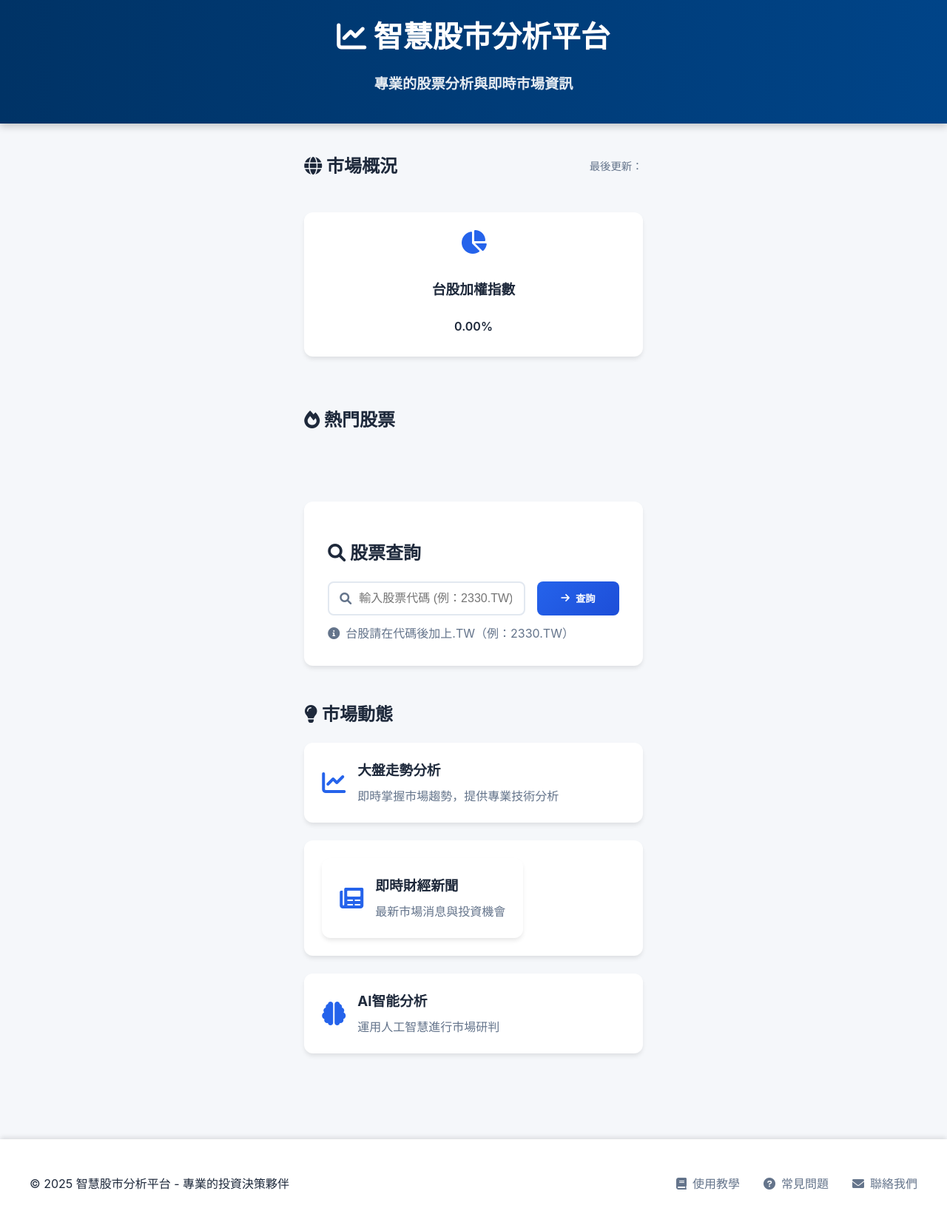
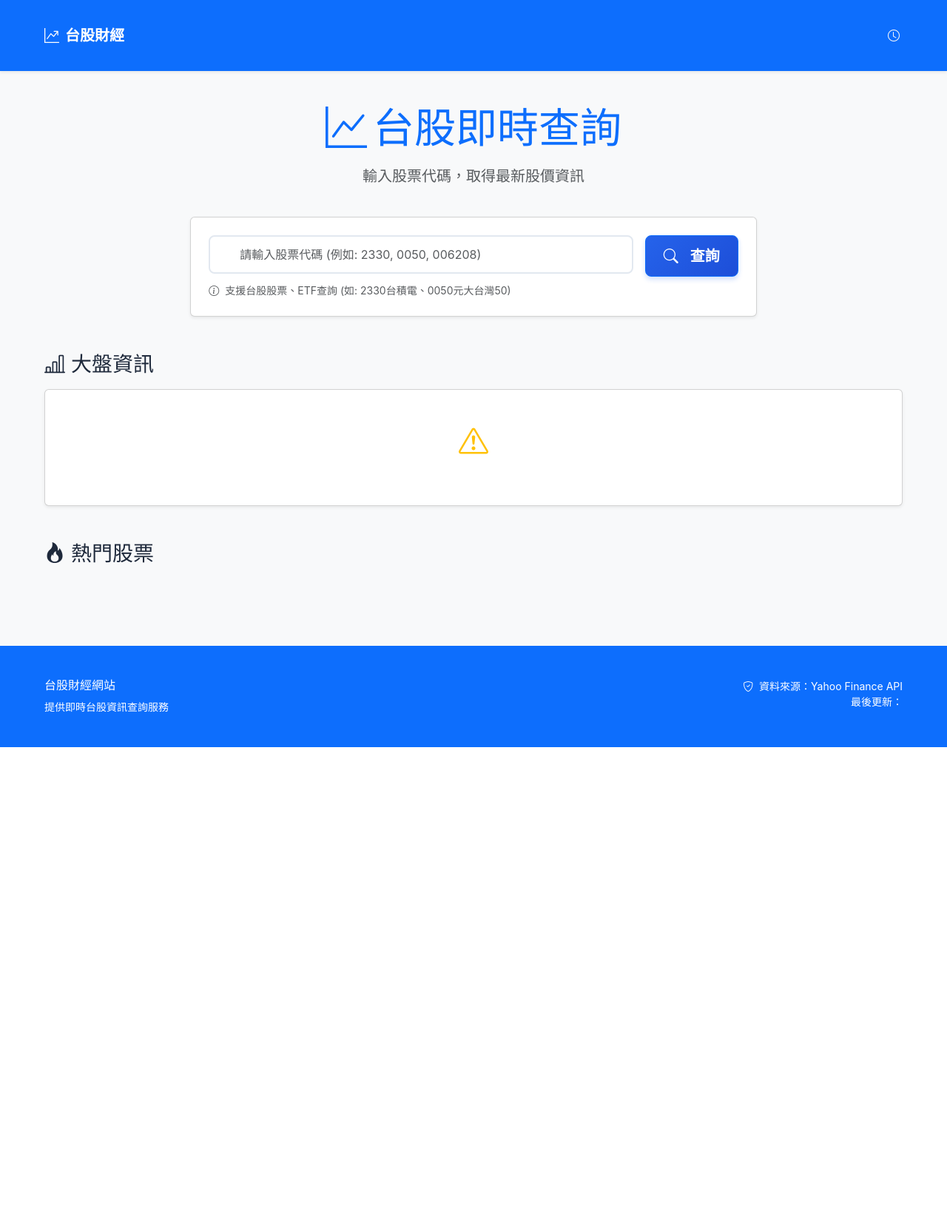
Before and after one commit to iamhenryhuang/financial_web, a Flask app: template templates/home.html in a window 1280 px wide. Shown: the whole page at 74% size. After the commit the page ends 1010 px from the top, so only its background shows below. Run offline with Flask 3, Linux system fonts and the light colour scheme; the template is opened without the code that fills it, so the values that code supplies are empty.

Commit message:
Update home.html

```diff
--- a/templates/home.html
+++ b/templates/home.html
@@ -1,150 +1,194 @@
 <!DOCTYPE html>
-<html>
+<html lang="zh-TW">
 <head>
-    <title>智慧股市分析平台</title>
-    <link rel="stylesheet" type="text/css" href="{{ url_for('static', filename='style.css') }}">
     <meta charset="UTF-8">
-    <link href="https://cdnjs.cloudflare.com/ajax/libs/font-awesome/6.0.0/css/all.min.css" rel="stylesheet">
+    <meta name="viewport" content="width=device-width, initial-scale=1.0">
+    <title>台股財經網站 - 即時股價查詢</title>
+
+    <!-- Bootstrap 5 CSS -->
+    <link href="https://cdn.jsdelivr.net/npm/bootstrap@5.3.0/dist/css/bootstrap.min.css" rel="stylesheet">
+    <!-- Bootstrap Icons -->
+    <link href="https://cdn.jsdelivr.net/npm/bootstrap-icons@1.10.0/font/bootstrap-icons.css" rel="stylesheet">
+    <!-- 自定義樣式 -->
+    <link href="{{ url_for('static', filename='style.css') }}" rel="stylesheet">
 </head>
-<body>
-    <header class="site-header">
-        <h1><i class="fas fa-chart-line"></i> 智慧股市分析平台</h1>
-        <p class="site-description">專業的股票分析與即時市場資訊</p>
-    </header>
+<body class="bg-light">
 
-    <div class="container">
-        <!-- 市場概況區塊 -->
-        <div class="market-overview">
-            <div class="market-header">
-                <h2><i class="fas fa-globe"></i> 市場概況</h2>
-                <div class="market-time">最後更新：{{ now.strftime('%Y-%m-%d %H:%M:%S') }}</div>
+    <!-- 導航列 -->
+    <nav class="navbar navbar-expand-lg navbar-dark bg-primary shadow-sm">
+        <div class="container">
+            <a class="navbar-brand fw-bold" href="{{ url_for('home') }}">
+                <i class="bi bi-graph-up-arrow me-2"></i>台股財經
+            </a>
+            <div class="d-flex">
+                <span class="navbar-text text-light">
+                    <i class="bi bi-clock me-1"></i>
+                    {{ current_time.strftime('%Y-%m-%d %H:%M:%S') }}
+                </span>
             </div>
-            <div class="market-grid">
-                <div class="market-card">
-                    <i class="fas fa-chart-pie"></i>
-                    <h3>台股加權指數</h3>
-                    <div class="market-value">{{ market_index }}</div>
-                    <div class="market-change {% if market_change > 0 %}positive{% elif market_change < 0 %}negative{% endif %}">
-                        {% if market_change != 0 %}
-                            {{ "%.2f"|format(market_change) }}%
+        </div>
+    </nav>
+
+    <div class="container my-4">
+
+        <!-- 標題區域 -->
+        <div class="row mb-4">
+            <div class="col-12 text-center">
+                <h1 class="display-4 text-primary mb-3">
+                    <i class="bi bi-graph-up me-2"></i>台股即時查詢
+                </h1>
+                <p class="lead text-muted">輸入股票代碼，取得最新股價資訊</p>
+            </div>
+        </div>
+
+        <!-- 搜尋區域 -->
+        <div class="row mb-5">
+            <div class="col-lg-8 mx-auto">
+                <div class="card shadow-sm">
+                    <div class="card-body p-4">
+                        <form action="{{ url_for('stock_page') }}" method="GET" class="d-flex gap-3">
+                            <div class="flex-grow-1">
+                                <input type="text"
+                                       name="code"
+                                       class="form-control form-control-lg"
+                                       placeholder="請輸入股票代碼 (例如: 2330, 0050, 006208)"
+                                       required
+                                       pattern="[0-9A-Za-z]{4,6}"
+                                       title="請輸入4-6位數字或字母的股票代碼">
+                            </div>
+                            <button type="submit" class="btn btn-primary btn-lg px-4">
+                                <i class="bi bi-search me-2"></i>查詢
+                            </button>
+                        </form>
+                        <div class="text-muted mt-2 small">
+                            <i class="bi bi-info-circle me-1"></i>
+                            支援台股股票、ETF查詢 (如: 2330台積電、0050元大台灣50)
+                        </div>
+                    </div>
+                </div>
+            </div>
+        </div>
+
+        <!-- 大盤資訊 -->
+        <div class="row mb-5">
+            <div class="col-12">
+                <h3 class="mb-3">
+                    <i class="bi bi-bar-chart-line me-2"></i>大盤資訊
+                </h3>
+                <div class="card shadow-sm">
+                    <div class="card-body">
+                        {% if market_info and not market_info.get('錯誤') %}
+                        <div class="row text-center">
+                            {% for key, value in market_info.items() %}
+                            <div class="col-md-4 mb-3">
+                                <div class="p-3 border rounded bg-white">
+                                    <h6 class="text-muted mb-1">{{ key }}</h6>
+                                    <h4 class="mb-0
+                                        {% if key == '漲跌' and value and value.startswith('-') %}text-danger
+                                        {% elif key == '漲跌' and value and value.startswith('+') %}text-success
+                                        {% else %}text-primary{% endif %}">
+                                        {{ value if value else 'N/A' }}
+                                    </h4>
+                                </div>
+                            </div>
+                            {% endfor %}
+                        </div>
                         {% else %}
-                            0.00%
+                        <div class="text-center py-4">
+                            <i class="bi bi-exclamation-triangle text-warning fs-1"></i>
+                            <p class="text-muted mt-2">
+                                {{ market_info.get('錯誤', '無法載入大盤資訊') }}
+                            </p>
+                        </div>
                         {% endif %}
                     </div>
                 </div>
             </div>
         </div>
 
-        <!-- 熱門股票區塊 -->
-        <div class="popular-stocks">
-            <div class="section-header">
-                <h2><i class="fas fa-fire"></i> 熱門股票</h2>
-            </div>
-            <div class="stock-grid card-view">
-                {% for stock in popular_stocks %}
-                    <a href="{{ url_for('stock', symbol=stock.symbol) }}" class="stock-card">
-                        <div class="stock-info">
-                            <div class="stock-header">
-                                <h3>{{ stock.name }}</h3>
-                                <span class="stock-symbol">{{ stock.symbol }}</span>
-                            </div>
-                            <div class="stock-price-info">
-                                <div class="stock-price">
-                                    {% if stock.current_price != 'N/A' %}
-                                        {{ "%.2f"|format(stock.current_price) }}
-                                    {% else %}
-                                        --
-                                    {% endif %}
-                                </div>
-                                {% if stock.price_change != 'N/A' %}
-                                    <div class="stock-change {% if stock.price_change > 0 %}positive{% elif stock.price_change < 0 %}negative{% endif %}">
-                                        {{ "%.2f"|format(stock.price_change) }}%
-                                    </div>
-                                {% endif %}
-                            </div>
-                            <div class="stock-indicators">
-                                <div class="indicator">
-                                    <i class="fas fa-chart-bar"></i>
-                                    <span>成交量: {{ "{:,.0f}".format(stock.volume) if stock.volume != 'N/A' else '--' }}</span>
-                                </div>
-                                <div class="indicator">
-                                    <i class="fas fa-clock"></i>
-                                    <span>即時</span>
+        <!-- 熱門股票 -->
+        <div class="row">
+            <div class="col-12">
+                <h3 class="mb-3">
+                    <i class="bi bi-fire me-2"></i>熱門股票
+                </h3>
+                <div class="row">
+                    {% for stock in popular_stocks %}
+                    <div class="col-lg-3 col-md-4 col-sm-6 mb-3">
+                        <div class="card h-100 shadow-sm hover-shadow">
+                            <div class="card-body d-flex flex-column">
+                                <h6 class="card-title text-primary mb-1">{{ stock.code }}</h6>
+                                <p class="card-text text-muted small mb-3">{{ stock.name }}</p>
+                                <div class="mt-auto">
+                                    <a href="{{ url_for('stock_page', code=stock.code) }}"
+                                       class="btn btn-outline-primary btn-sm w-100">
+                                        <i class="bi bi-arrow-right me-1"></i>查看詳情
+                                    </a>
                                 </div>
                             </div>
                         </div>
-                    </a>
-                {% endfor %}
-            </div>
-        </div>
-
-        <!-- 股票搜尋區塊 -->
-        <div class="search-section">
-            <div class="search-header">
-                <h2><i class="fas fa-search"></i> 股票查詢</h2>
-            </div>
-            <form action="/stock" method="get" class="search-form">
-                <div class="search-container">
-                    <div class="search-input-group">
-                        <i class="fas fa-search search-icon"></i>
-                        <input type="text" class="form-control" id="symbol" name="symbol"
-                               placeholder="輸入股票代碼 (例：2330.TW)" required>
-                        <button type="submit" class="search-button">
-                            <i class="fas fa-arrow-right"></i>
-                            <span>查詢</span>
-                        </button>
                     </div>
-                    <div class="search-help">
-                        <i class="fas fa-info-circle"></i>
-                        <span class="form-text">台股請在代碼後加上.TW（例：2330.TW）</span>
-                    </div>
-                </div>
-            </form>
-        </div>
-
-        <!-- 市場動態 -->
-        <div class="market-insights">
-            <div class="insights-header">
-                <h2><i class="fas fa-lightbulb"></i> 市場動態</h2>
-            </div>
-            <div class="insights-grid">
-                <div class="insight-card">
-                    <i class="fas fa-chart-line insight-icon"></i>
-                    <div class="insight-content">
-                        <h3>大盤走勢分析</h3>
-                        <p>即時掌握市場趨勢，提供專業技術分析</p>
-                    </div>
-                </div>
-                <div class="insight-card">
-                    <a href="https://tw.stock.yahoo.com/news/" target="_blank" class="insight-card" style="text-decoration: none; color: inherit;">
-                        <i class="fas fa-newspaper insight-icon"></i>
-                        <div class="insight-content">
-                            <h3>即時財經新聞</h3>
-                            <p>最新市場消息與投資機會</p>
-                        </div>
-                    </a>
-                </div>
-                <div class="insight-card">
-                    <i class="fas fa-brain insight-icon"></i>
-                    <div class="insight-content">
-                        <h3>AI智能分析</h3>
-                        <p>運用人工智慧進行市場研判</p>
-                    </div>
+                    {% endfor %}
                 </div>
             </div>
         </div>
     </div>
 
-    <footer class="site-footer">
-        <div class="footer-content">
-            <p>© 2025 智慧股市分析平台 - 專業的投資決策夥伴</p>
-            <div class="footer-links">
-                <a href="#"><i class="fas fa-book"></i> 使用教學</a>
-                <a href="#"><i class="fas fa-question-circle"></i> 常見問題</a>
-                <a href="#"><i class="fas fa-envelope"></i> 聯絡我們</a>
+    <!-- 頁尾 -->
+    <footer class="bg-primary text-white py-4 mt-5">
+        <div class="container">
+            <div class="row">
+                <div class="col-md-6">
+                    <h6>台股財經網站</h6>
+                    <p class="small mb-0">提供即時台股資訊查詢服務</p>
+                </div>
+                <div class="col-md-6 text-md-end">
+                    <p class="small mb-0">
+                        <i class="bi bi-shield-check me-1"></i>
+                        資料來源：Yahoo Finance API
+                    </p>
+                    <p class="small mb-0">最後更新：{{ current_time.strftime('%Y-%m-%d %H:%M') }}</p>
+                </div>
             </div>
         </div>
     </footer>
 
+    <!-- Bootstrap 5 JS -->
+    <script src="https://cdn.jsdelivr.net/npm/bootstrap@5.3.0/dist/js/bootstrap.bundle.min.js"></script>
+
+    <!-- 自定義 JavaScript -->
+    <script>
+        // 搜尋表單增強
+        document.addEventListener('DOMContentLoaded', function() {
+            const searchForm = document.querySelector('form');
+            const searchInput = document.querySelector('input[name="code"]');
+
+            searchInput.addEventListener('input', function() {
+                // 移除非數字字符
+                this.value = this.value.replace(/[^\d]/g, '');
+            });
+
+            searchForm.addEventListener('submit', function(e) {
+                const code = searchInput.value.trim();
+                if (code.length < 4 || code.length > 5) {
+                    e.preventDefault();
+                    alert('請輸入4-5位數字的股票代碼');
+                    searchInput.focus();
+                }
+            });
+        });
+
+        // 鼠標懸停效果
+        document.querySelectorAll('.hover-shadow').forEach(card => {
+            card.addEventListener('mouseenter', function() {
+                this.style.transform = 'translateY(-2px)';
+                this.style.transition = 'all 0.2s ease';
+            });
+
+            card.addEventListener('mouseleave', function() {
+                this.style.transform = 'translateY(0)';
+            });
+        });
+    </script>
 </body>
 </html>
```
